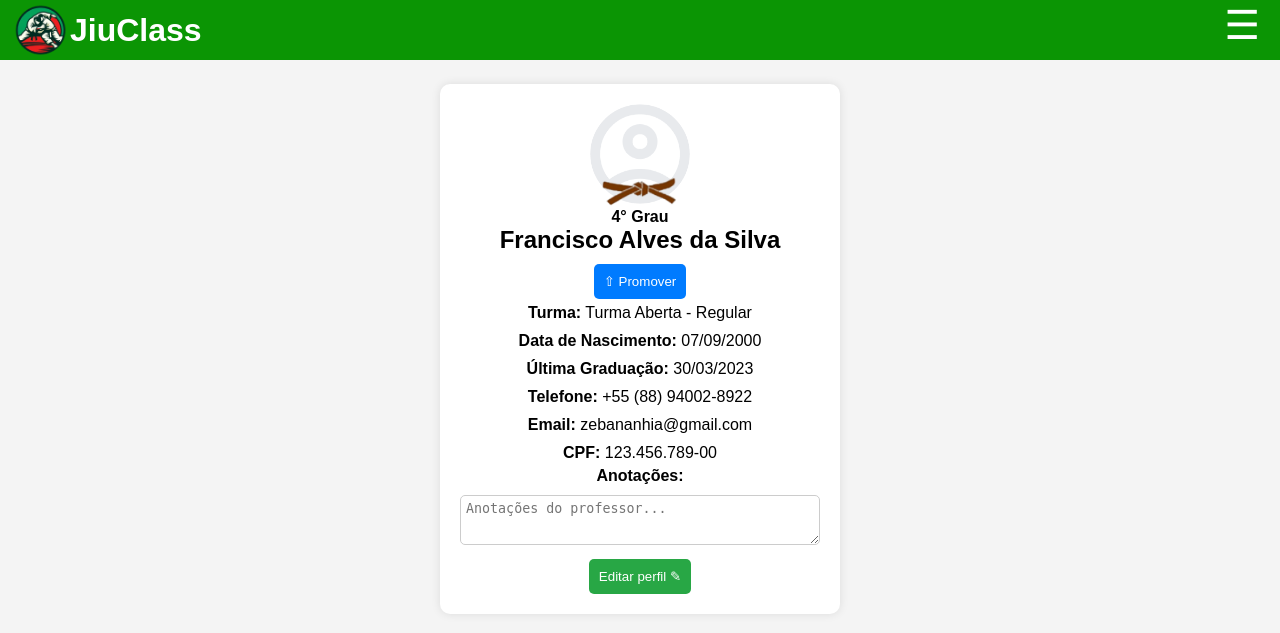
After one commit to DuqueIguro/JiuClass, a PHP site: page /pages/perfildoaluno.html in a window 1280 px wide. The commit adds this page. Shown: the top 633 px of the page. Run offline with PHP 8.4, Linux system fonts and the light colour scheme.

Commit message:
Criação da Página de perfil (HTML e CSS)

```diff
--- /dev/null
+++ b/pages/perfildoaluno.html
@@ -0,0 +1,49 @@
+<!DOCTYPE html>
+<html lang="pt-BR">
+<head>
+    <meta charset="UTF-8">
+    <meta http-equiv='X-UA-Compatible' content='IE=edge'>
+    <title>JiuClass</title>
+    <meta name='viewport' content='width=device-width, initial-scale=1'>
+    <link rel='stylesheet' type='text/css' media='screen' href='..\style\perfil.css'>
+    <link rel='stylesheet' type='text/css' media='screen' href='..\style\navbar.css'>
+    <script src='..\scripts\main.js'></script>
+</head>
+<body>
+    <header>
+
+        <div id="nav">
+            <a href="index.html">
+                <img src="..\img\logo.png" alt="JiuClass Logo" id="logo">
+            </a>
+
+            <h1>JiuClass</h1>
+
+            <div class="menu-icon">☰</div>
+        </div>
+
+    </header>
+    <main>
+        <div class="profile">
+            <div class="profile-picture">
+                <img src="..\img\fotinhadeperfil.png" alt="Foto do Usuário" class="user-photo">
+                <img src="..\img\faixamarromm.png" alt="Faixa 4º Grau" class="belt-overlay">
+            </div>
+            <p class="rank">4° Grau</p>
+            <h2>Francisco Alves da Silva</h2>
+            <button class="promote">&#8679; Promover</button>
+            <div class="info">
+                <p><strong>Turma:</strong> Turma Aberta - Regular</p>
+                <p><strong>Data de Nascimento:</strong> 07/09/2000</p>
+                <p><strong>Última Graduação:</strong> 30/03/2023</p>
+                <p><strong>Telefone:</strong> +55 (88) 94002-8922</p>
+                <p><strong>Email:</strong> zebananhia@gmail.com</p>
+                <p><strong>CPF:</strong> 123.456.789-00</p>
+                <label for="notes"><strong>Anotações:</strong></label>
+                <textarea id="notes" placeholder="Anotações do professor..."></textarea>
+            </div>
+            <button class="edit">Editar perfil &#9998;</button>
+        </div>
+    </main>
+</body>
+</html>
--- /dev/null
+++ b/style/perfil.css
@@ -0,0 +1,77 @@
+body {
+    font-family: Arial, sans-serif;
+    margin: 0;
+    padding: 0;
+    background-color: #f4f4f4;
+    text-align: center;
+}
+
+.menu-icon {
+    font-size: 24px;
+    cursor: pointer;
+}
+
+.profile {
+    background: white;
+    padding: 20px;
+    width: 90%;
+    max-width: 400px;
+    margin: 20px auto;
+    border-radius: 10px;
+    box-shadow: 0 0 10px rgba(0, 0, 0, 0.1);
+}
+
+.profile-picture {
+    position: relative;
+    display: inline-block;
+}
+
+.user-photo {
+    width: 100px;
+    height: 100px;
+    border-radius: 50%;
+}
+
+.belt-overlay {
+    position: absolute;
+    bottom: 0;
+    left: 50%;
+    transform: translateX(-50%);
+    width: 80px;
+}
+
+.rank {
+    font-weight: bold;
+    text-align: center;
+}
+
+button {
+    background-color: #007bff;
+    color: white;
+    border: none;
+    padding: 10px;
+    border-radius: 5px;
+    cursor: pointer;
+    margin-top: 10px;
+}
+
+button.edit {
+    background-color: #28a745;
+}
+
+textarea {
+    width: 100%;
+    height: 50px;
+    margin-top: 10px;
+    padding: 5px;
+    border-radius: 5px;
+    border: 1px solid #ccc;
+}
+
+.info p{
+    padding: 5px;
+}
+
+#nav a img{
+    height: 60px;
+}
```
Also changed, not shown: img/faixamarromm.png (added), img/fotinhadeperfil.png (added), style/navbar.css (line endings or trailing spaces).
